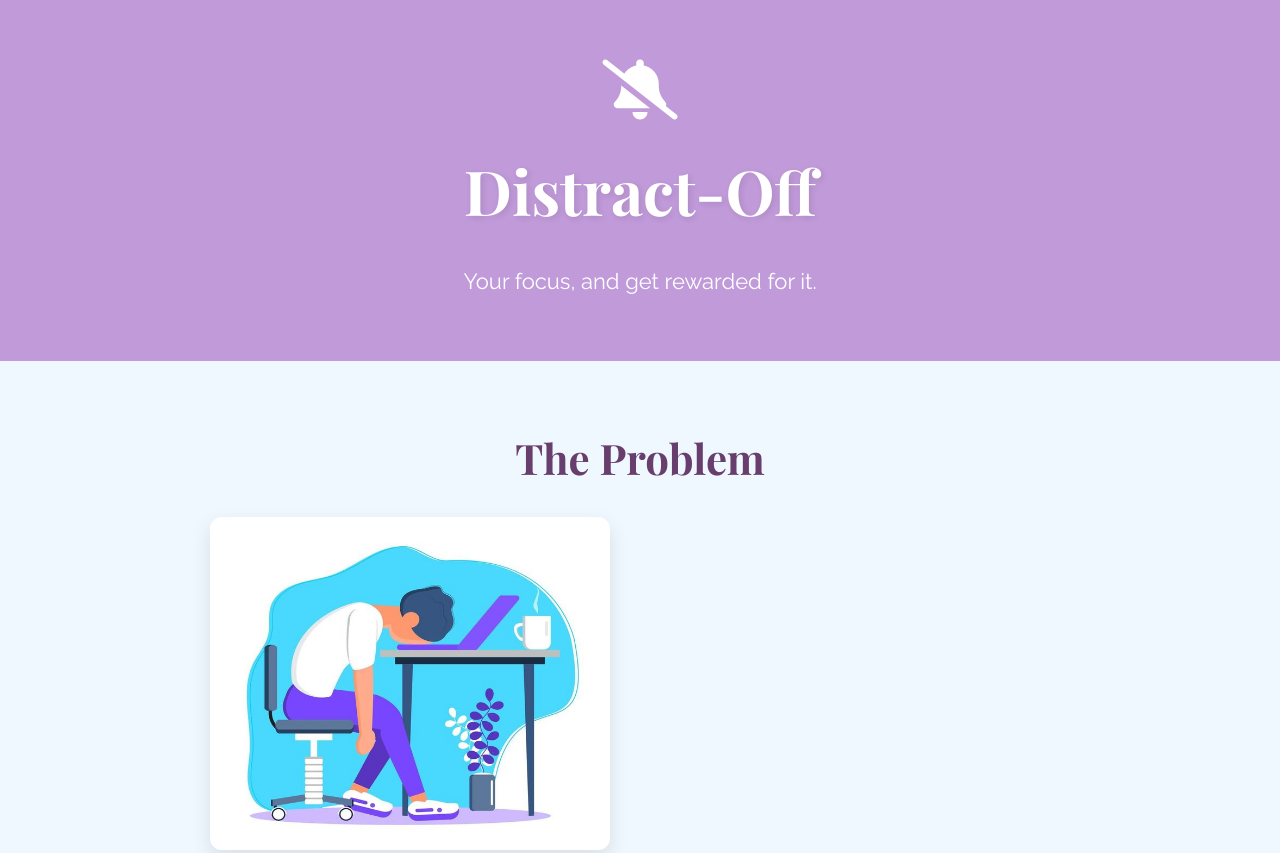
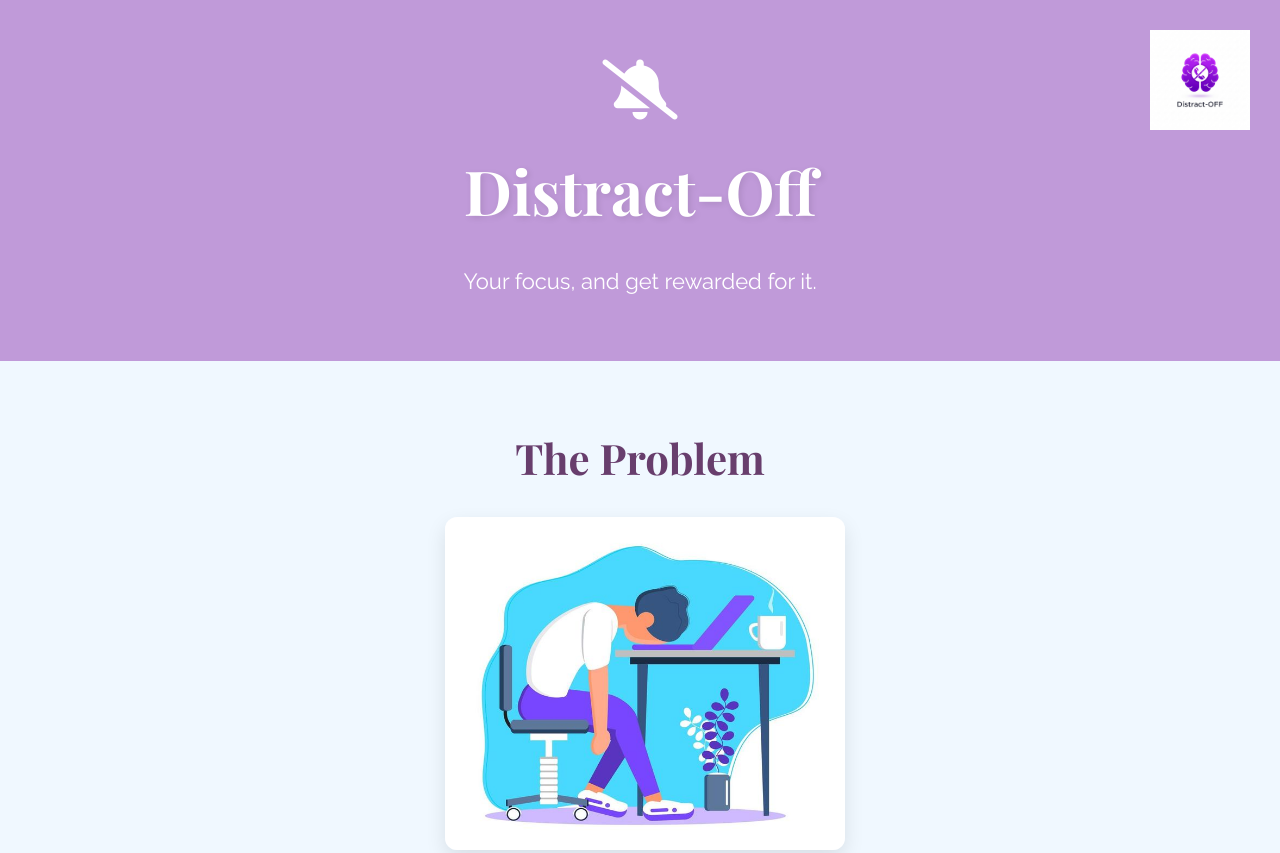
Before and after one commit to Ariel200609/Distract-OFF, a plain HTML site: page index.html in a window 1280 px wide. Shown: the top 853 px of the page. Drawn offline with nearby package versions, Linux system fonts and the light colour scheme.

Commit message:
Agregando archivos del proyecto

```diff
--- a/css/style.css
+++ b/css/style.css
@@ -120,7 +120,17 @@ section p {
 .cta button:hover {
   background-color: #5c296d;
 }
-
+.logo{
+  position: fixed;
+  top: 30px;
+  right: 30px;
+  width: 100px;
+  height: 100px;
+  z-index: 1000;
+  display: flex;
+  align-items: center;
+  justify-content: center;
+}
 /* ======= FOOTER ======= */
 footer {
   text-align: center;
--- a/index.html
+++ b/index.html
@@ -7,13 +7,13 @@
   <link rel="stylesheet" href="css/style.css">
   <script src="https://kit.fontawesome.com/a076d05399.js" crossorigin="anonymous"></script>
   <link href="https://fonts.googleapis.com/css2?family=Raleway:wght@400;700&family=Playfair+Display:wght@800&display=swap" rel="stylesheet">
-
 </head>
 <body>
   <header>
     <i class="fas fa-bell-slash fa-3x"></i>
     <h1 class = "title">Distract-Off</h1>
     <p>Your focus, and get rewarded for it.</p>
+    <img class= "logo" src="./assets/logo.png" alt="logo">
   </header>
 
   <main id="content"></main>
--- a/js/controller.js
+++ b/js/controller.js
@@ -16,7 +16,7 @@ window.addEventListener("DOMContentLoaded", () => {
     img.alt = section.title;
     img.style.width = "100%";
     img.style.borderRadius = "12px";
-    img.style.margin = "20px 0";
+    img.style.margin = "20px 235px";
 
     sec.appendChild(h2);
     sec.appendChild(img);
--- a/js/model.js
+++ b/js/model.js
@@ -7,7 +7,7 @@ const sections = [
   {
     title: "Our Solution",
     text: "Our solution is Distract-off. It's a smart app with artificial intelligence that helps you stay focused. It blocks the apps and notifications that take your attention away. It also gives you points each time you use the app.",
-    image:"assets/solucion.jpg"
+    image:"assets/logo.png"
   },
   {
     title: "Gamification & Rewards",
```
Also changed, not shown: assets/logo.png (added).
